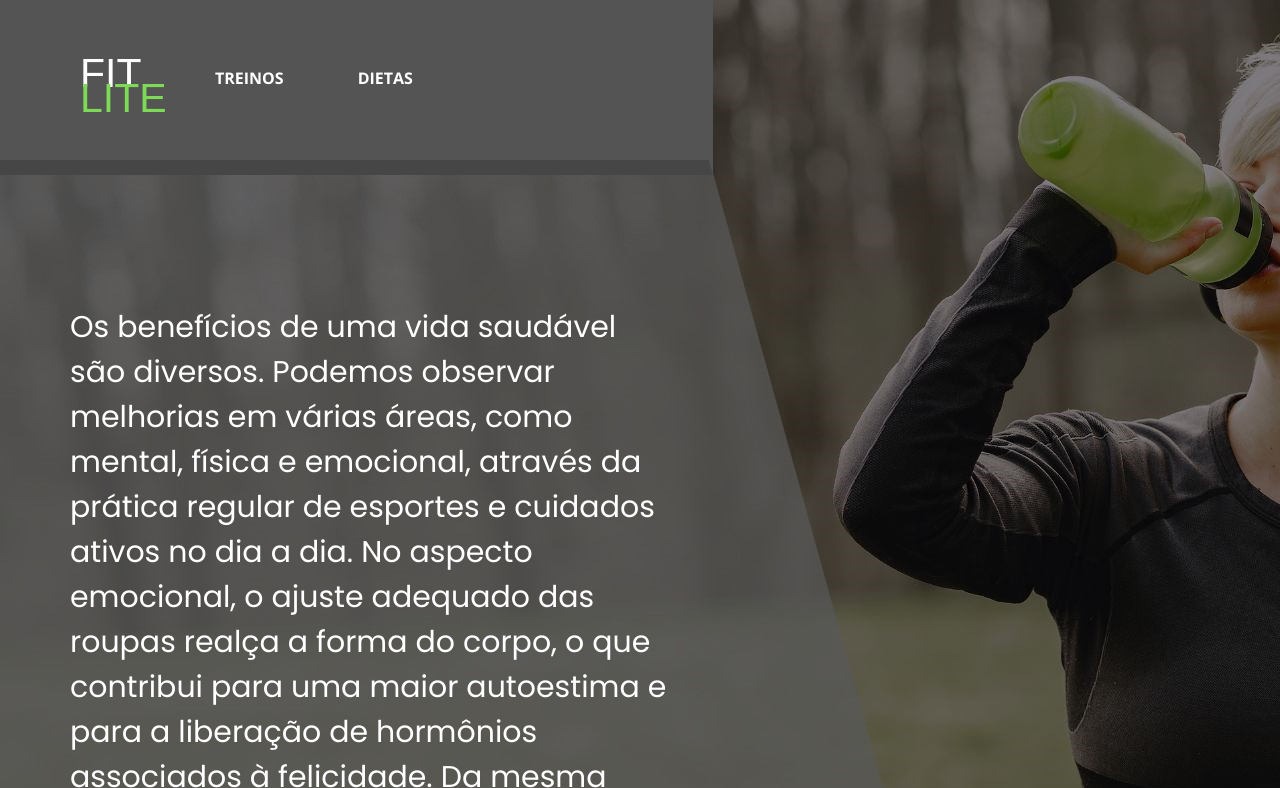
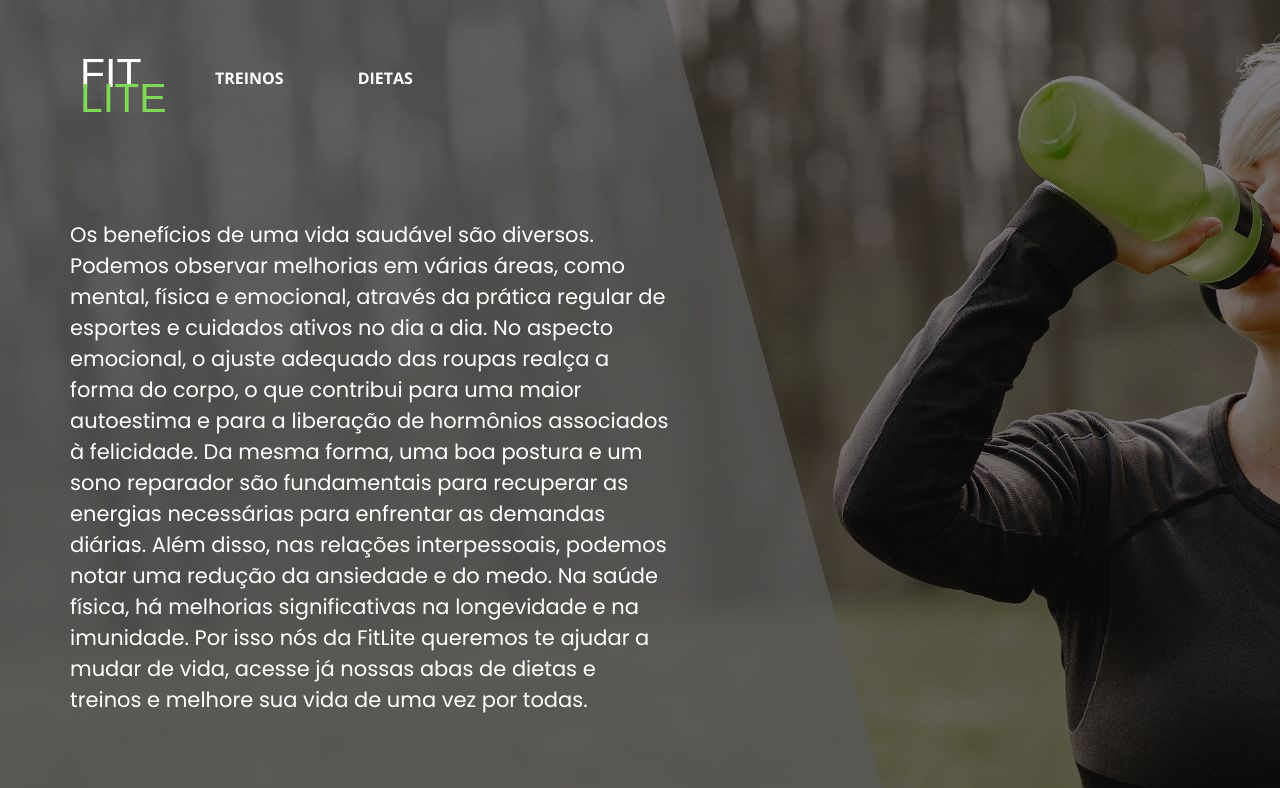
Before and after one commit to TiagoAReiz/fitlite, a plain HTML site: page beneficios.html in a window 1280 px wide. Shown: the top 788 px of the page. Drawn offline with nearby package versions, Linux system fonts and the light colour scheme; a web font is replaced by a local one.

Commit message:
Update bene.css

```diff
--- a/bene.css
+++ b/bene.css
@@ -9,11 +9,8 @@ header {
   padding: 20px 0 0 80px;
       position: sticky;
   top: 0;
-  height: 140px;
-  width: 629px;
-  background-color: #555454;
-  border-bottom:15px solid  #0000002a ;
-  border-right:4px solid  #00000000 ;
+
+
 }
 .menu {
   color: white;
@@ -60,7 +57,7 @@ header {
   width: 600px;
   color: white;
   font-family: "Poppins", sans-serif;
-  font-size: 30px;
+  font-size: 21px;
   padding: 30px;
 
 }
```
